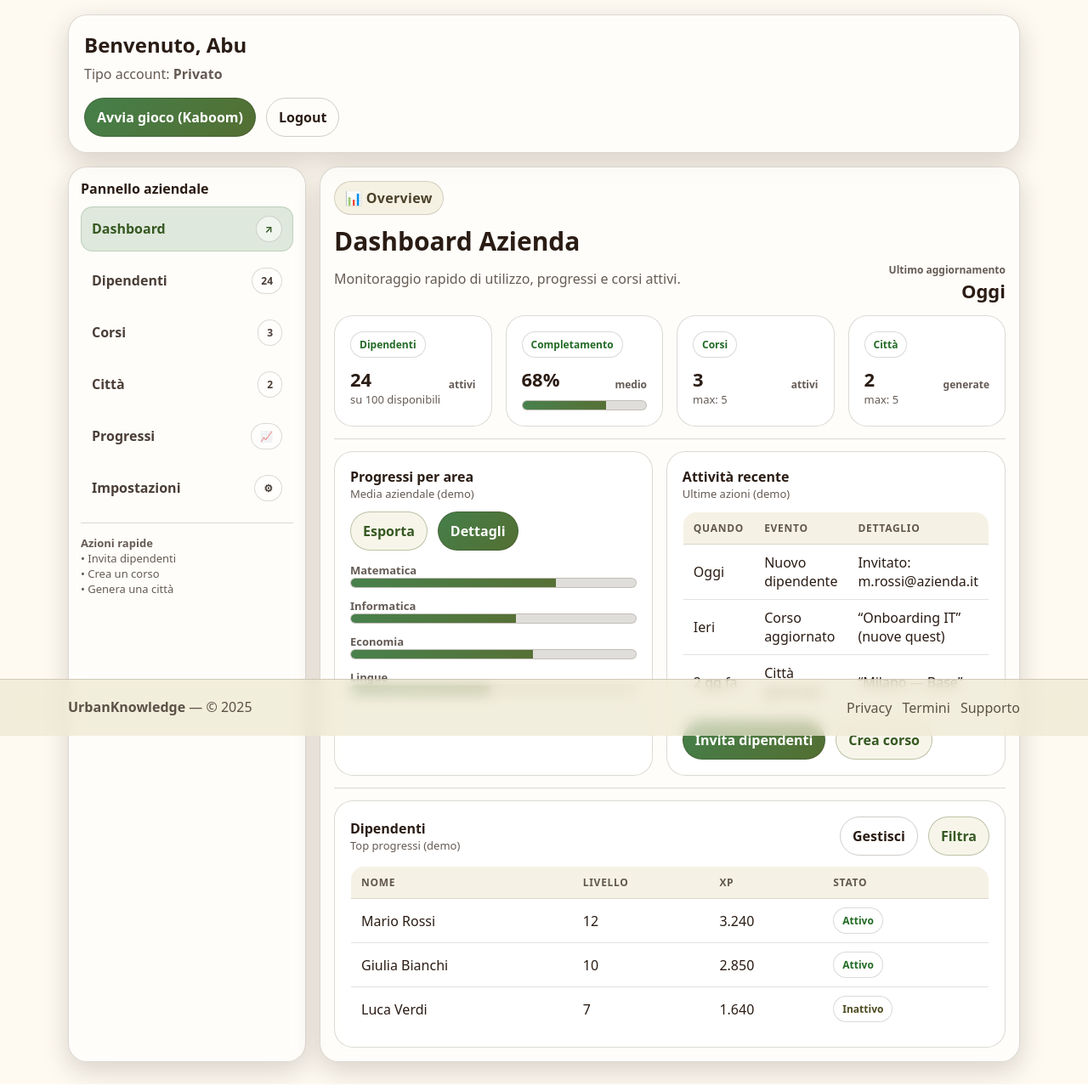
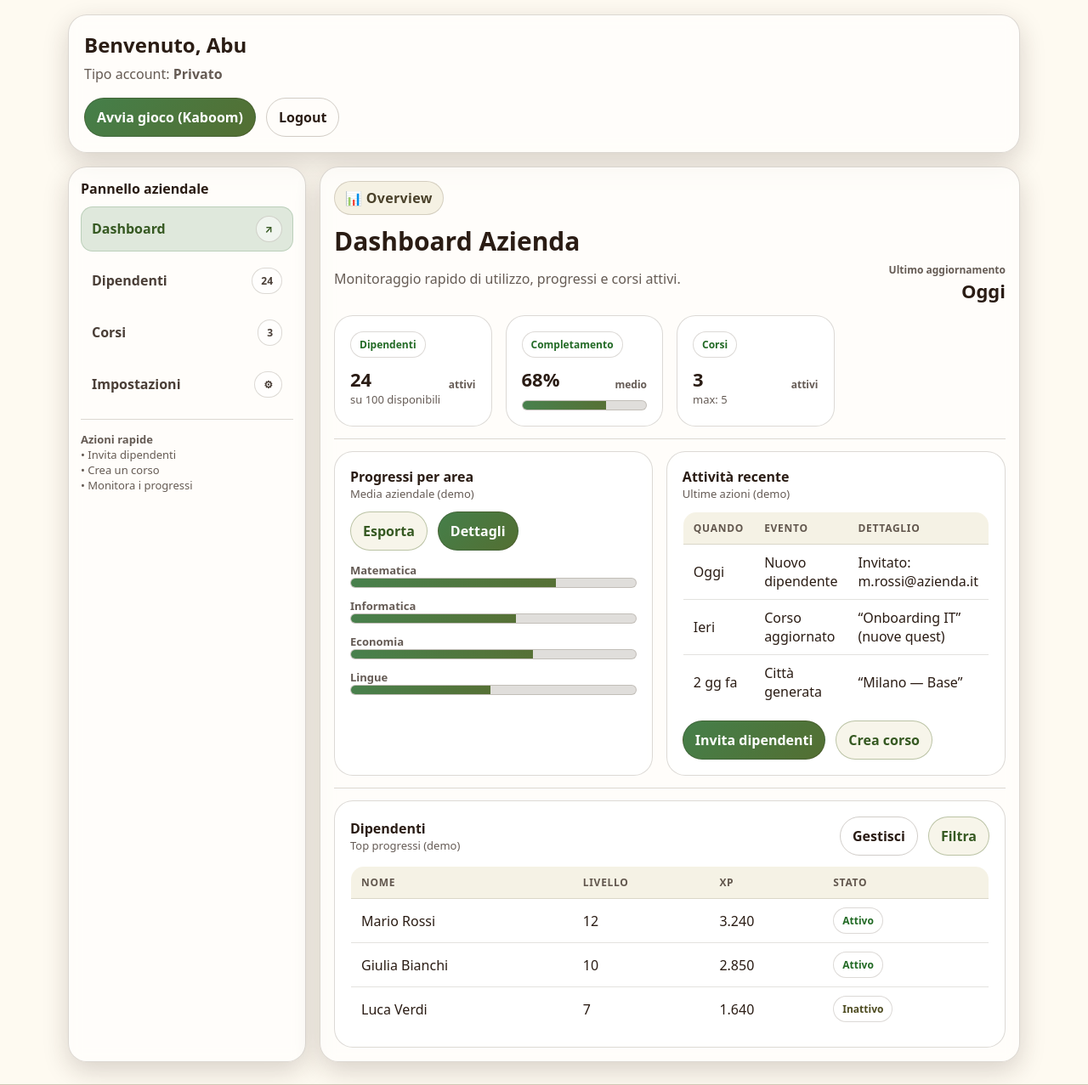
Before and after one commit to ItzAbu/Hackaton, a Django app: page /dashboard/ in a window 1280 px wide. Shown: the part 72-1349 px from the top of the page at 85% size. Run offline with Django 4.2, Linux system fonts and the light colour scheme; a user stored in the database is signed in; data comes from the database, SQL or seed files in the repository.

Commit message:
Co-authored-by: Scoccy <Scoccy@users.noreply.github.com>

```diff
--- a/templates/dashboard/dashboard.html
+++ b/templates/dashboard/dashboard.html
@@ -29,7 +29,7 @@
     </div>
   </header>
 
-  <main class="app">
+  <main>
     <section class="container" style="margin-top:18px;">
       <div class="card pad">
         <h2 class="h3" style="margin:0 0 6px 0;">Benvenuto, {{ user.username }}</h2>
@@ -62,12 +62,6 @@
             Corsi <span class="badge">{{ courses_active|default:"3" }}</span>
           </a>
           <a class="side-link" href="#">
-            Città <span class="badge">{{ cities_count|default:"2" }}</span>
-          </a>
-          <a class="side-link" href="#">
-            Progressi <span class="badge">📈</span>
-          </a>
-          <a class="side-link" href="#">
             Impostazioni <span class="badge">⚙</span>
           </a>
         </nav>
@@ -78,7 +72,7 @@
           <strong>Azioni rapide</strong><br>
           • Invita dipendenti<br>
           • Crea un corso<br>
-          • Genera una città
+          • Monitora i progressi
         </div>
       </aside>
 
@@ -127,14 +121,14 @@
             <div class="help">max: {{ courses_limit|default:"5" }}</div>
           </div>
 
-          <div class="card pad" style="box-shadow:none; background: rgba(255,255,255,0.72);">
+          <!-- <div class="card pad" style="box-shadow:none; background: rgba(255,255,255,0.72);">
             <div class="badge success">Città</div>
             <div class="kpi" style="margin-top:10px;">
               <strong>{{ cities_count|default:"2" }}</strong>
               <span>generate</span>
             </div>
             <div class="help">max: {{ cities_limit|default:"5" }}</div>
-          </div>
+          </div> -->
         </div>
 
         <hr class="sep" />
```
